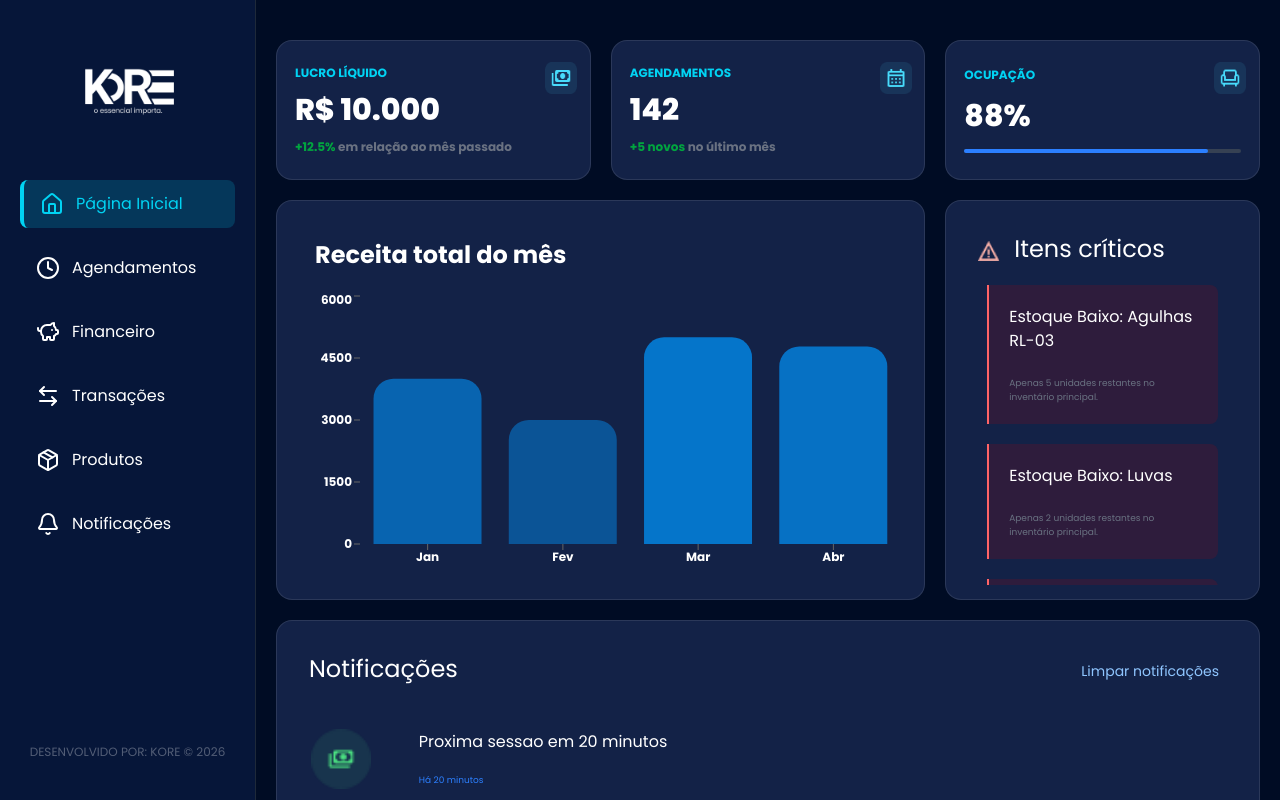
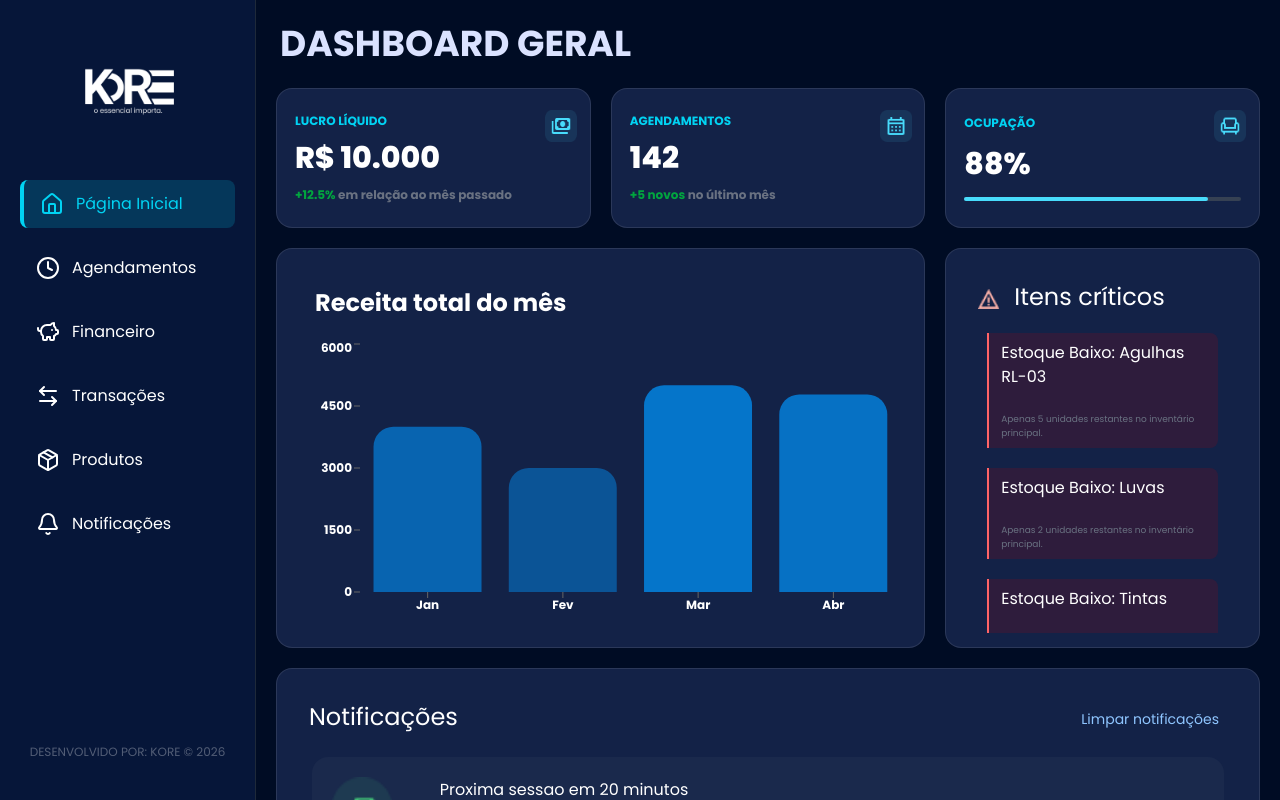
Before and after one commit to kore-sptech/front-end, a React (Vite) app: page /dashboard in a window 1280 px wide. Shown: the top 800 px of the page. Built offline with nearby package versions, Linux system fonts and the light colour scheme.

Commit message:
OK: Fix: Correções tela de produtos

```diff
--- a/src/components/Barra.jsx
+++ b/src/components/Barra.jsx
@@ -2,7 +2,7 @@ export default function Barra({ valor }) {
   return (
     <div className="h-1 w-full rounded-full bg-gray-700">
       <div
-        className="h-1 rounded-full bg-blue-500 transition-all duration-500"
+        className="h-1 rounded-full bg-[#48DCFC] transition-all duration-500"
         style={{ width: `${valor}%` }}
       />
     </div>
--- a/src/components/CardProduto.jsx
+++ b/src/components/CardProduto.jsx
@@ -4,13 +4,13 @@ export default function CardProduto(props) {
     const navigate = useNavigate();
 
     return (
-        <div className="card h-65 rounded-2xl bg-[#0A1A3D] w-96 shadow-sm "
+        <div className="card h-70 rounded-2xl bg-[#0A1A3D] w-55 shadow-sm "
             onClick={() => navigate(`/estoque/${props.id}`)}>
             <figure className="px-10 pt-10">
                 <img
                     src="https://tattoounleashed.com/cdn/shop/articles/the-pros-and-cons-of-different-tattoo-machines-198448.jpg?v=1715856207"
                     alt="Shoes"
-                    className="rounded-xl" />
+                    className="rounded-xl h-25" />
             </figure>
             <div className="card-body h-auto flex-col justify-between items-center text-center">
                 <h2 className="card-title">{props.nome}</h2>
--- a/src/components/GraficoBarra.jsx
+++ b/src/components/GraficoBarra.jsx
@@ -27,7 +27,16 @@ export default function Grafico() {
             tick={{ fill: "#FFFFFF", fontSize: 12 }}
           />
           <YAxis axisLine={false} tick={{ fill: "#FFFFFF", fontSize: 12 }} />
-          <Tooltip />
+          <Tooltip cursor={false} /* Mantém a barra sem aquele foco cinza/branco no fundo */
+                  contentStyle={{
+                    backgroundColor: "#48DCFC80",
+                    border: "none",
+                    boxShadow: "none",
+                    borderRadius: "10px"
+                  }}
+                  itemStyle={{ color: "#FFFFFF", fontWeight: "bold" }} /* Cor do texto "Ganhos: 4000" */
+                    labelStyle={{ color: "#FFFFFF" }}
+  />
 
           {/* <Legend verticalAlign="top" align="right" iconType="circle" /> */}
 
--- a/src/components/ItemCritico.jsx
+++ b/src/components/ItemCritico.jsx
@@ -1,7 +1,7 @@
 export default function ItemCritico(props){
 
     return (
-        <div className="w-4/5 bg-[#b2000c2c] p-5 pt-5 pb-5 rounded-r-lg border-l-2 border-red-400 mb-5">
+        <div className="w-4/5 bg-[#b2000c2c] p-3 pt-2 pb-2 rounded-r-lg border-l-2 border-red-400 mb-5">
 
             <h2>{props.titulo}</h2><br />
             <p className="text-[9px] text-gray-500">{props.descricao}</p>
--- a/src/components/Notificacao.jsx
+++ b/src/components/Notificacao.jsx
@@ -1,7 +1,7 @@
 export default function Notificacao(props){
 
     return (
-        <div className="w-4/5 pt-5 pb-5 mb-5 flex mr-37">
+        <div className="w-20/21 pt-5 pb-5 mb-5 flex bg-[#1A294C] rounded-2xl p-5 m-0">
             <img src={props.icone} alt="Icone Notificação" className="w-15 h-15 mr-12"/>
 
             <div className="flex flex-col justify-around gap-2">
--- a/src/components/SearchBar.jsx
+++ b/src/components/SearchBar.jsx
@@ -1,6 +1,6 @@
 export default function SearchBar({value, onChange}){
     return(
-        <label className="input bg-[#0A1A3D] border-0 shadow-none rounded-2xl w-100 mr-40">
+        <label className="input bg-[#0A1A3D] border-0 shadow-none rounded-2xl w-90 mr-40 hover:duration-150">
             <svg className="h-[1em] opacity-50" xmlns="http://www.w3.org/2000/svg" viewBox="0 0 24 24">
                 <g
                     strokeLinejoin="round"
--- a/src/components/Sidebar.jsx
+++ b/src/components/Sidebar.jsx
@@ -24,7 +24,7 @@ export default function Sidebar() {
 
   return (
     <>
-      <div className="flex h-screen w-64"></div>
+      <div className="flex h-screen w-64 shrink-0"></div>
 
       <aside className="fixed top-0 flex h-screen w-64 flex-col border-r border-gray-800 bg-[#061639] px-5 py-10 text-white">
         <h1 className="mb-10 flex flex-col justify-center text-center text-4xl font-normal">
--- a/src/pages/DashboardPage.jsx
+++ b/src/pages/DashboardPage.jsx
@@ -83,12 +83,15 @@ export default function DashboardPage() {
   };
 
   return (
-    <main className="relative flex min-h-screen w-full overflow-x-hidden bg-[#000C24] text-[#DAE2FF]">
-      <Sidebar></Sidebar>
+    <main className="h-screen w-full flex bg-[#000C24] overflow-x-hidden">
+      <Sidebar />
+      <section className="grow h-full w-full overflow-auto">
+      <div className="p-6 flex w-full justify-between">
+        <h1 className="text-4xl font-bold mr-15 text-[#DAE2FF]">DASHBOARD GERAL</h1>
+      </div>
 
       <div className="flex flex-1 flex-col">
-        {/* <Navbar></Navbar> */}
-        <div className="mt-10 grid h-30 w-full grid-cols-3 gap-5 px-5">
+        <div className="grid h-30 w-full grid-cols-3 gap-5 px-5">
           <Kpi {...kpi1}></Kpi>
 
           <Kpi {...kpi2}></Kpi>
@@ -142,6 +145,8 @@ export default function DashboardPage() {
           </div>
         </div>
       </div>
+      </section>
+
     </main>
   );
 }
--- a/src/pages/Produto/ProdutosPage.jsx
+++ b/src/pages/Produto/ProdutosPage.jsx
@@ -5,6 +5,7 @@ import CadastroProdutoPage from "./CadastroProdutoPage";
 import Sidebar from "../../components/Sidebar";
 import CardProduto from "../../components/CardProduto";
 import SearchBar from "../../components/SearchBar";
+import { Link } from "react-router-dom";
 
 export default function ProdutoPage() {
     const produtosMocados = [
@@ -65,6 +66,7 @@ export default function ProdutoPage() {
             })
     }, [])
     useEffect(() => {
+
         if (!pesquisa.trim()) {
             // Se pesquisa estiver vazia, mostra todos os produtos
             setProdutosFiltrados(produtos);
@@ -74,27 +76,22 @@ export default function ProdutoPage() {
                 produto.nome.toLowerCase().includes(pesquisa.toLowerCase())
             );
             setProdutosFiltrados(filtrados);
-
-            // Opcional: mostrar toast se nenhum resultado for encontrado
-            if (filtrados.length === 0) {
-                toast.info("Nenhum produto encontrado");
-            }
         }
     }, [pesquisa, produtos]);
 
     return (
         <main className="h-screen w-full flex bg-[#000C24] overflow-x-hidden">
             <Sidebar />
-            <section className="grow h-full overflow-auto">
+            <section className="grow h-full w-full overflow-auto">
                 <div className="p-6 flex w-full justify-between">
-                    <h1 className="text-3xl font-bold">INVENTÁRIO</h1>
+                    <h1 className="text-4xl font-bold mr-15 text-[#DAE2FF]">INVENTÁRIO</h1>
                     <SearchBar
                         value={pesquisa}
                         onChange={setPesquisa}
                     ></SearchBar>
                     <button
                         onClick={() => navigate("cadastro")}
-                        className="flex gap-2 px-9 py-2.5 bg-linear-to-r from-[#48DCFC] to-[#0CC0DF] text-[#003640] rounded-xl shadow-xl shadow-cyan-500/20 cursor-pointer font-bold">
+                        className="flex cursor-pointer gap-2 rounded-xl bg-linear-to-r from-[#48DCFC] to-[#0CC0DF] px-6 py-2.5 text-[#003640] shadow-xl shadow-cyan-500/20 font-bold">
                         + Registrar
                     </button>
                 </div>
@@ -103,8 +100,17 @@ export default function ProdutoPage() {
                     <button>Tintas e pinturas</button>
                     <button>Agulhas</button>
                 </div>
-                <div className="p-6 flex w-full h-full justify-between gap-4" id="produtos_listagem">
-                    {produtosFiltrados?.map((produto) => {
+                <div className="p-6 grid grid-cols-4 w-full h-full text-center justify-between" id="produtos_listagem">
+
+                    {produtosFiltrados.length == 0 && (
+                        <div className="w-100 text-center">
+                            <h1>NENHUM ITEM NO INVENTÁRIO PARA <span className="text-[#48DCFC] font-bold">{pesquisa}</span>!</h1>
+                            <p>Regriste seus produtos <Link className="underline text-[#48DCFC]">clicando aqui!</Link></p>
+                        </div>
+                     ) }
+
+                    {produtosFiltrados.length != 0 && (
+                        produtosFiltrados.map((produto) => {
                             return (
                                 <CardProduto
                                     key={produto.id}
@@ -113,7 +119,9 @@ export default function ProdutoPage() {
                                     quantidade={produto.quantidade}
                                 />
                             )
-                    })}
+                        })
+                    )}
+
                 </div>
             </section>
         </main>
```
Lines whose indentation alone changed are shown as unchanged.
